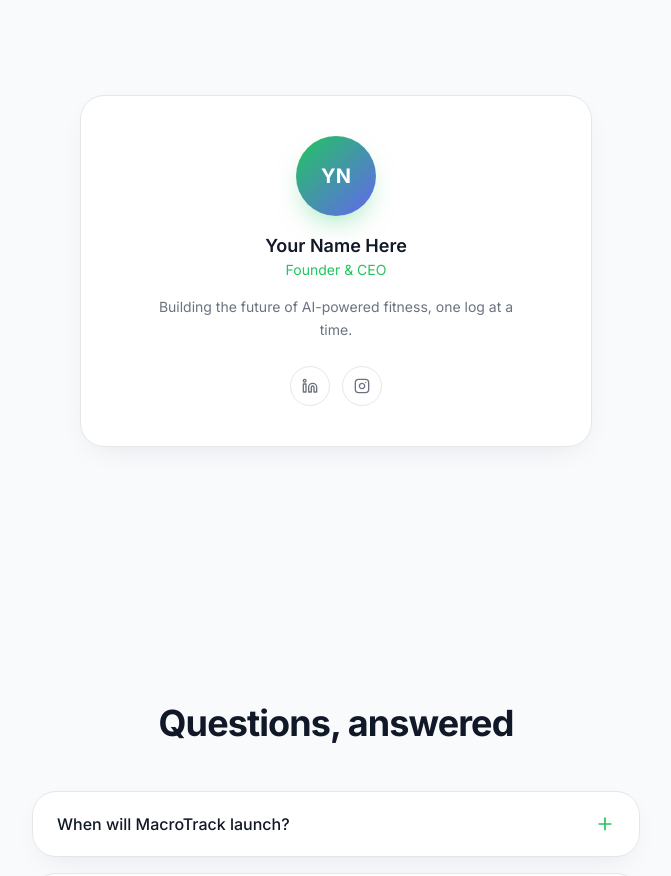
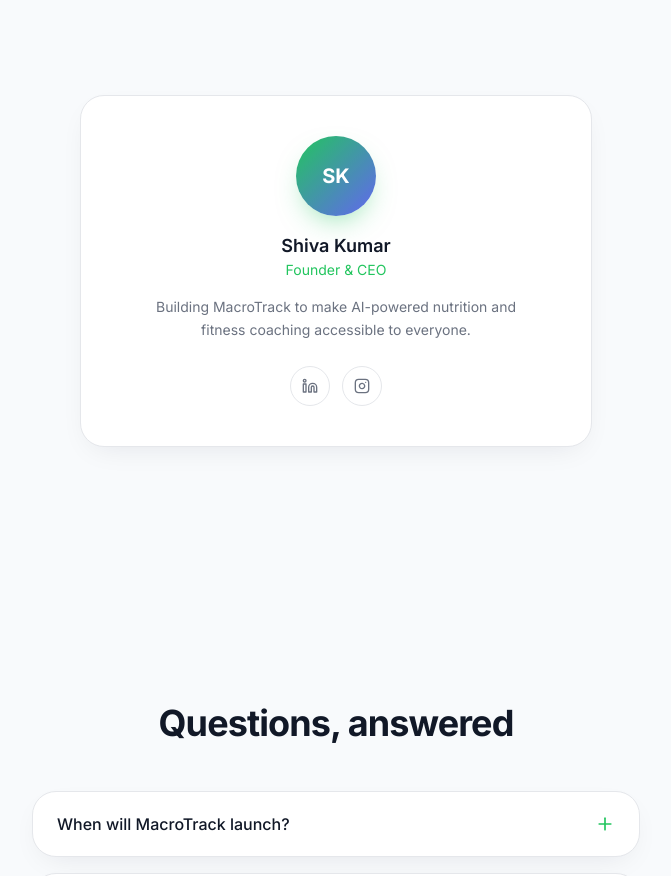
Before and after one commit to shivakumar-77/MacroTracK-WaitList, a Next.js app: page / in a window 1280 px wide. Shown: the part 5540-6416 px from the top of the page, without its empty margins (304-975 px from the left). Built offline with nearby package versions, Linux system fonts and the light colour scheme; no server answers; the database is empty.

Commit message:
made changes updatep

```diff
--- a/src/components/layout/footer.tsx
+++ b/src/components/layout/footer.tsx
@@ -2,9 +2,9 @@
 import { Logo } from "@/components/shared/logo";
 
 const SOCIALS = [
-  { label: "Instagram", href: "#", icon: Instagram },
-  { label: "LinkedIn", href: "#", icon: Linkedin },
-  { label: "Email", href: "mailto:hello@macrotrack.app", icon: Mail },
+  { label: "Instagram", href: "https://www.instagram.com/macrotrack.fit?igsh=MWs1a2w0Z3l4Mmw5dw%3D%3D&utm_source=qr", icon: Instagram },
+  { label: "LinkedIn", href: "https://www.linkedin.com/in/shiva-kumar-152820253?utm_source=share_via&utm_content=profile&utm_medium=member_ios", icon: Linkedin },
+  { label: "Email", href: "mailto:macrotrack.in@gmail.com", icon: Mail },
 ];
 
 export function Footer() {
--- a/src/data/content.ts
+++ b/src/data/content.ts
@@ -127,9 +127,9 @@
  * than inventing a fake identity or fake social URLs.
  */
 export const FOUNDER = {
-  name: "Your Name Here",
+  name: "Shiva Kumar",
   role: "Founder & CEO",
-  bio: "Building the future of AI-powered fitness, one log at a time.",
-  linkedinUrl: "#",
-  instagramUrl: "#",
+  bio: "Building MacroTrack to make AI-powered nutrition and fitness coaching accessible to everyone.",
+  linkedinUrl: "https://www.linkedin.com/in/shiva-kumar-152820253?utm_source=share_via&utm_content=profile&utm_medium=member_ios",
+  instagramUrl: "https://www.instagram.com/macrotrack.fit?igsh=MWs1a2w0Z3l4Mmw5dw%3D%3D&utm_source=qr",
 };
```
